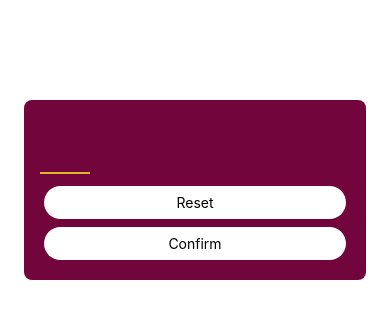
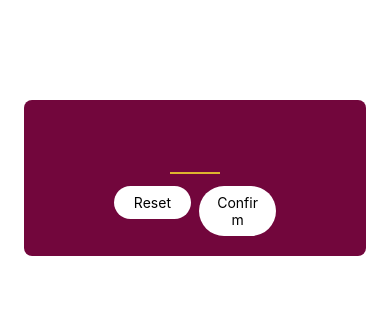
Before and after one commit to nickty/guessgame, a React Native app: screen / in a window 390 px wide. Shown: the top 318 px of the page. Built offline with nearby package versions, Linux system fonts and the light colour scheme.

Commit message:
button diplay correctly

```diff
--- a/screens/StarGameScreen.js
+++ b/screens/StarGameScreen.js
@@ -14,8 +14,14 @@ const StarGameScreen = () => {
         autoCapitalize='none'
         autoCorrect={false}
       />
-      <PrimaryButton>Reset</PrimaryButton>
-      <PrimaryButton>Confirm</PrimaryButton>
+      <View style={styles.buttonsContainer}>
+        <View style={styles.buttonCont}>
+          <PrimaryButton>Reset</PrimaryButton>
+        </View>
+        <View style={styles.buttonCont}>
+          <PrimaryButton>Confirm</PrimaryButton>
+        </View>
+      </View>
     </View>
   );
 };
@@ -31,6 +37,8 @@ const styles = StyleSheet.create({
     padding: 16,
     backgroundColor: '#72063c',
     elevation: 4,
+    justifyContent: 'center',
+    alignItems: 'center',
   },
   numberInput: {
     height: 50,
@@ -43,4 +51,10 @@ const styles = StyleSheet.create({
     fontWeight: 'bold',
     textAlign: 'center',
   },
+  buttonsContainer: {
+    flexDirection: 'row',
+  },
+  buttonCont: {
+    flex: 1,
+  },
 });
```
